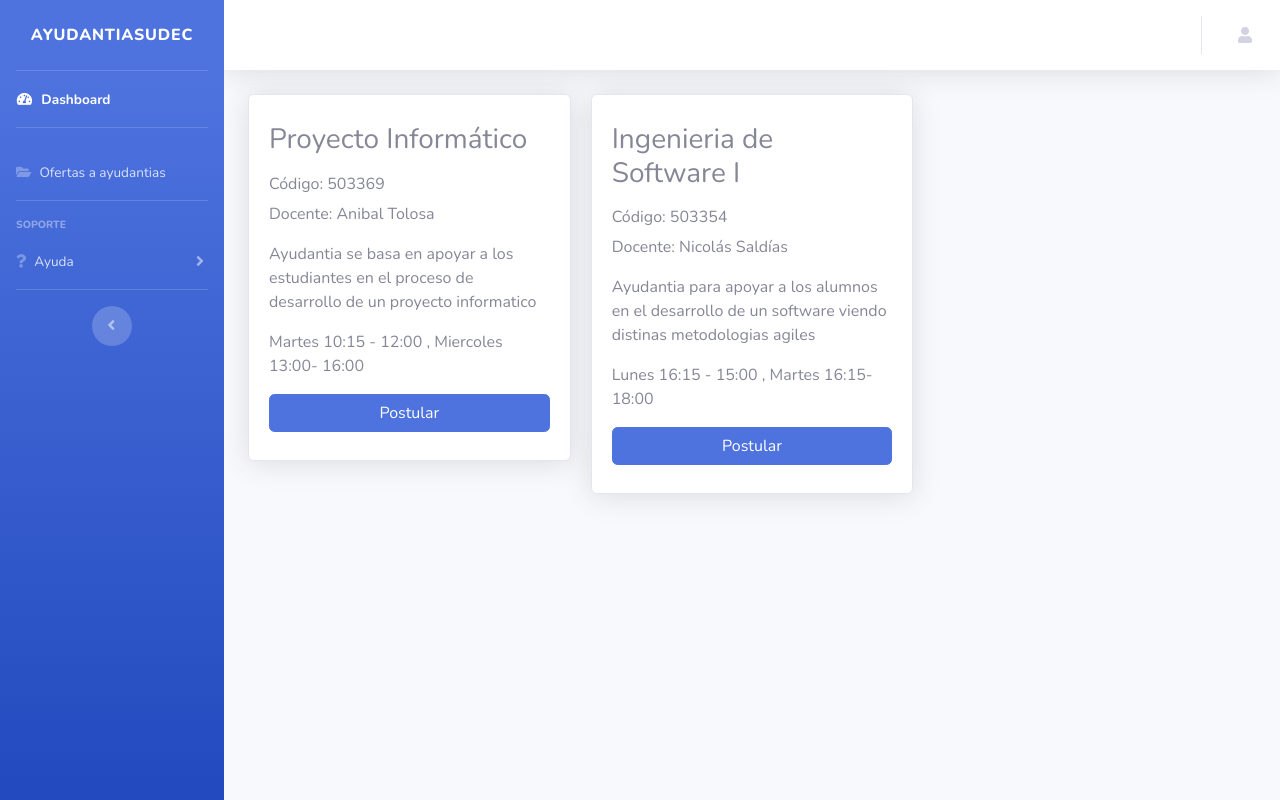
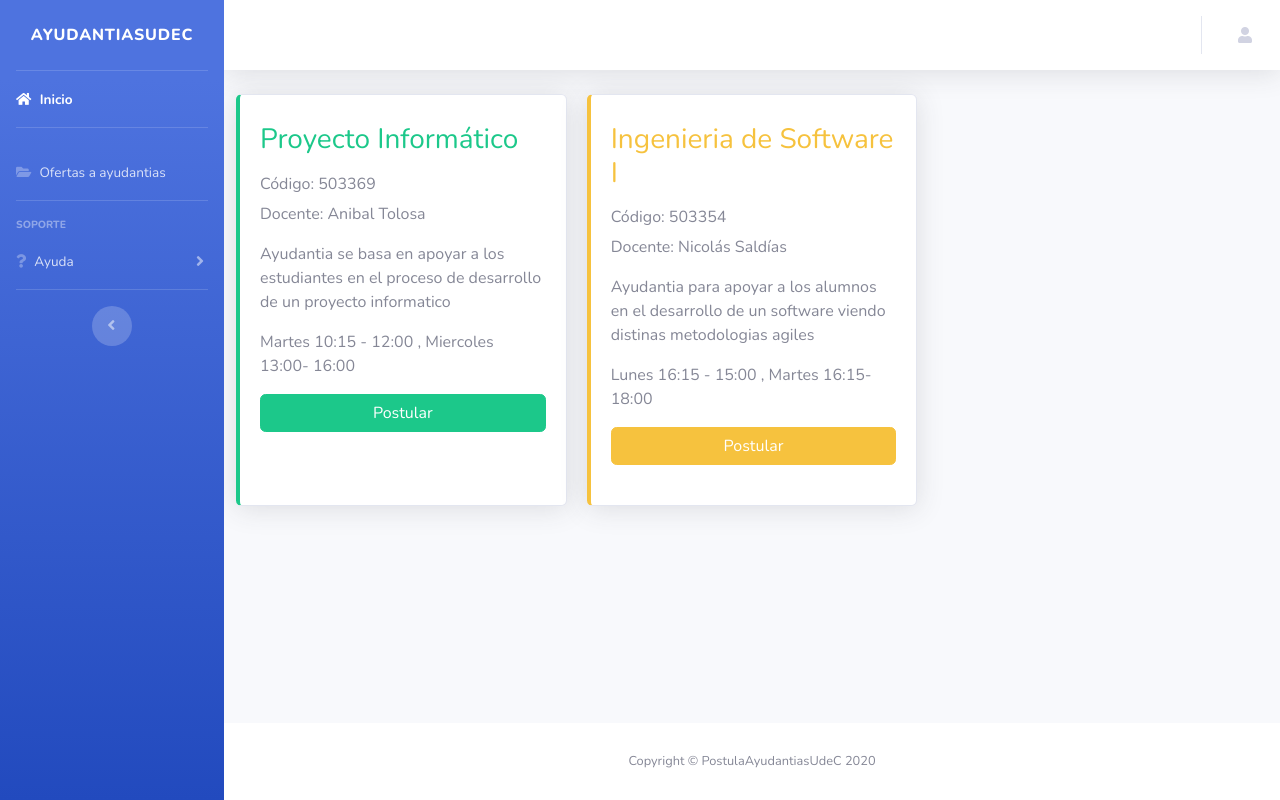
Before and after one commit to BeleIgnacia/PostulaAyudantiasUdeC, a Django app: template templates/plataforma/desplegar_ofertas_ayudantias.html in a window 1280 px wide. Run offline with Django 3.2, Linux system fonts and the light colour scheme; the template is opened without the code that fills it: values that come from a table or form of the project are taken from there, others are empty; data comes from the database, SQL or seed files in the repository; both versions use the stored data as it was after the commit; parts of the project's set-up code (start-up, migrations or seed data) failed here and were passed over; some libraries are stand-ins or nearby versions.

Commit message:
Postulaciones con colores y fix a footer

```diff
--- a/templates/base/base_dashboard.html
+++ b/templates/base/base_dashboard.html
@@ -89,15 +89,13 @@
         <!-- End of Main Content -->
 
         <!-- Footer -->
-        <!--
         <footer class="sticky-footer bg-white">
             <div class="container my-auto">
                 <div class="copyright text-center my-auto">
-                    <span>Copyright &copy; Your Website 2020</span>
+                    <span>Copyright &copy; PostulaAyudantiasUdeC 2020</span>
                 </div>
             </div>
         </footer>
-        -->
         <!-- End of Footer -->
 
     </div>
--- a/templates/plataforma/dashboard.html
+++ b/templates/plataforma/dashboard.html
@@ -14,8 +14,8 @@
         <!-- Nav Item - Dashboard -->
         <li class="nav-item active">
             <a class="nav-link" href="/plataforma/">
-                <i class="fas fa-fw fa-tachometer-alt"></i>
-                <span>Dashboard</span></a>
+                <i class="fas fa-home"></i>
+                <span>Inicio</span></a>
         </li>
         <!-- Divider -->
         <hr class="sidebar-divider">
@@ -105,6 +105,6 @@
 
 {% block content %}
     <div class="d-sm-flex align-items-center justify-content-between mb-4">
-        <h1 class="h3 mb-0 text-gray-800">Dashboard</h1>
+        <h1 class="h3 mb-0 text-gray-800">Inicio</h1>
     </div>
 {% endblock %}
--- a/templates/plataforma/desplegar_ofertas_ayudantias.html
+++ b/templates/plataforma/desplegar_ofertas_ayudantias.html
@@ -3,13 +3,13 @@
 {% extends 'plataforma/dashboard.html' %}
 
 {% block content %}
-
+<div class="row">
     {% if object_list %}
-        <div class="card-columns">
+        <div class="card-columns" id="card-columns">
             {% for ayudantia in object_list %}
-                <div class="card shadow h-100 py-2" id="card_{{ ayudantia.curso.codigo }}">
+                <div class="card shadow h-100 py-2">
                     <div class="card-body">
-                        <h3 class="card-title mb-4" id="title_{{ ayudantia.curso.codigo }}">{{ ayudantia.curso.nombre }}</h3>
+                        <h3 class="card-title mb-4">{{ ayudantia.curso.nombre }}</h3>
                         <h6 class="card-subtitle mb-2 text-muted">Código: {{ ayudantia.curso.codigo }}</h6>
                         <p class="card-text">Docente: {{ ayudantia.curso.docente }}</p>
                         <p class="card-text">{{ ayudantia.descripcion }}</p>
@@ -17,7 +17,7 @@
                         <div class="text-center">
                             {% if not request.session.es_docente and not request.session.es_administrador %}
                                 <!-- Solo a alumno se le permite postular -->
-                                <a type="button" id="btn_{{ ayudantia.curso.codigo }}" class="btn btn-primary btn-block" data-toggle="modal" data-target="#ingresarDatos"
+                                <a type="button" class="btn btn-block" data-toggle="modal" data-target="#ingresarDatos"
                                    data-cursomodal='{ "id":"{{ ayudantia.id }}", "codigo":"{{ ayudantia.curso.codigo }}" ,"nombre_curso":"{{ ayudantia.curso.nombre }}" }'>Postular</a>
                             {% endif %}
                         </div>
@@ -52,9 +52,8 @@
                                 <input id="id_ayudantia" type="hidden" value=' ' name="id_ayudantia">
                                 <input id="semestre" type="hidden" value=" " name="semestre">
                                 <input id="nota" type="hidden" value=" " name="nota">
-
                                 <button type="button" class="btn btn-secondary" data-dismiss="modal">Cerrar</button>
-                                <input id="Boton_enviar" type="submit" type="button" class="btn btn-primary" value="Enviar"
+                                <input id="Boton_enviar" type="submit" class="btn btn-success" value="Enviar"/>
                             </div>
                         </form>
                     </div>
@@ -64,6 +63,7 @@
     {% else %}
         <h1>No hay ofertas de asignaturas para el Semestre actual</h1>
     {% endif %}
+</div>
 
 {% endblock %}
 
@@ -89,5 +89,18 @@
                 })
             })
         });
+
+        $(document).ready(function (){
+            let borders = ['border-left-primary', 'border-left-secondary', 'border-left-success', 'border-left-info', 'border-left-warning', 'border-left-danger', 'border-left-dark'];
+            let textColors = ['text-primary', 'text-secondary', 'text-success', 'text-info', 'text-warning', 'text-danger', 'text-dark'];
+            let btnColors = ['btn-primary', 'btn-secondary', 'btn-success', 'btn-info', 'btn-warning', 'btn-danger', 'btn-dark'];
+
+            $('.card').each(function (){
+                let random = Math.floor( Math.random()*borders.length );
+                $(this).addClass(borders[ random ] );
+                $(this).find('.card-title').addClass(textColors[ random ])
+                $(this).find('.btn').addClass(btnColors[ random ]);
+            });
+        });
     </script>
 {% endblock %}
```
Also changed, not shown: db.sqlite3.
